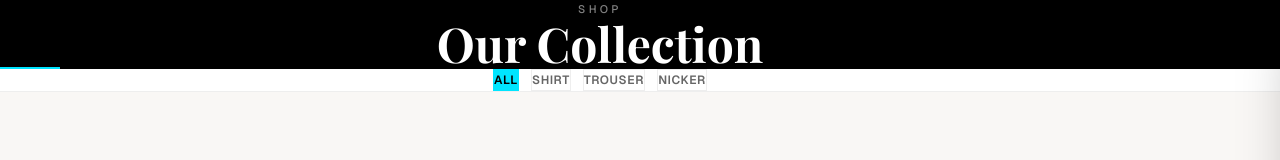
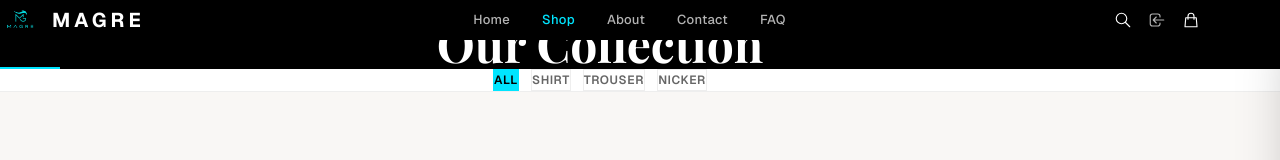
Before and after one commit to glorino/mag, a Next.js app: page /shop in a window 1280 px wide. Shown: the top 160 px of the page. Built offline with nearby package versions, Linux system fonts and the light colour scheme.

Commit message:
Add Header to all pages via ClientLayout, fix padding

```diff
--- a/src/app/layout.tsx
+++ b/src/app/layout.tsx
@@ -48,7 +48,7 @@ export default function RootLayout({
 }) {
   return (
     <html lang="en" className={`${geistSans.variable} ${playfair.variable}`}>
-      <body className="min-h-screen">
+      <body className="min-h-screen pt-[60px]">
         <ClientLayout>{children}</ClientLayout>
       </body>
     </html>
--- a/src/app/page.tsx
+++ b/src/app/page.tsx
@@ -1,4 +1,3 @@
-import Header from "@/components/Header";
 import Hero from "@/components/Hero";
 import Categories from "@/components/Categories";
 import FeaturedProducts from "@/components/FeaturedProducts";
@@ -12,8 +11,7 @@ import WhatsAppButton from "@/components/WhatsAppButton";
 export default function Home() {
   return (
     <>
-      <Header />
-      <main className="pt-[60px]">
+      <main>
         <Hero />
         <Categories />
         <FeaturedProducts />
--- a/src/app/shop/page.tsx
+++ b/src/app/shop/page.tsx
@@ -20,7 +20,7 @@ export default function ShopPage() {
   if (sortBy === "name") filtered = [...filtered].sort((a, b) => a.name.localeCompare(b.name));
 
   return (
-    <main className="pt-[120px]">
+    <main>
       {/* Hero */}
       <section className="relative py-20 bg-black text-white">
         <div className="max-w-[1200px] mx-auto px-6 text-center">
--- a/src/components/ClientLayout.tsx
+++ b/src/components/ClientLayout.tsx
@@ -1,15 +1,21 @@
 "use client";
 
 import { ReactNode } from "react";
+import { usePathname } from "next/navigation";
 import { CartProvider } from "@/lib/cart-context";
 import CartSidebar from "@/components/CartSidebar";
+import Header from "@/components/Header";
 
 export default function ClientLayout({ children }: { children: ReactNode }) {
+  const pathname = usePathname();
+  const isAdmin = pathname.startsWith("/admin");
+  const isDashboard = pathname.startsWith("/dashboard");
+
   return (
     <CartProvider>
+      {!isAdmin && !isDashboard && <Header />}
       {children}
       <CartSidebar />
-      {/* Toast */}
       <Toast />
     </CartProvider>
   );
```
